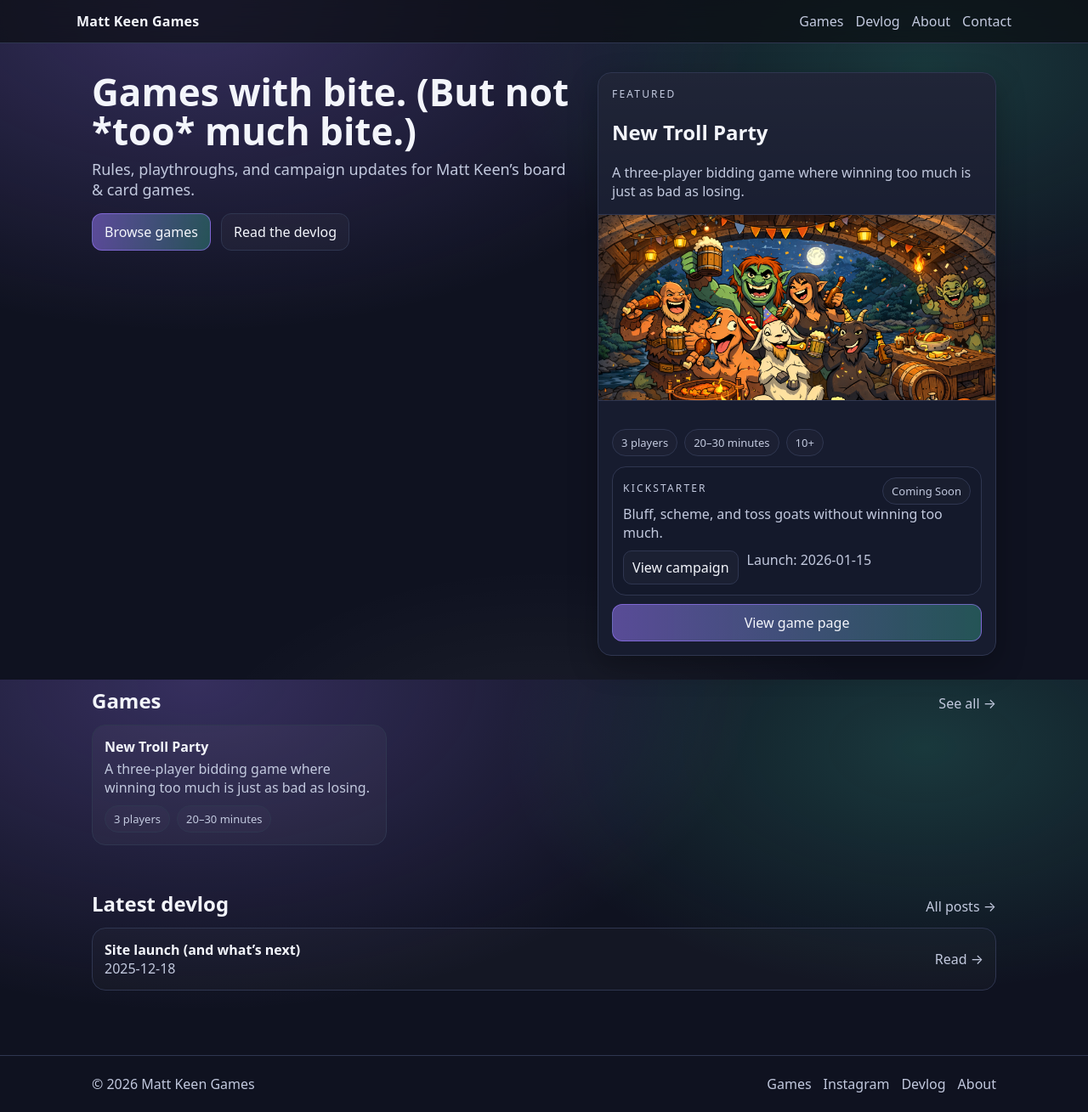
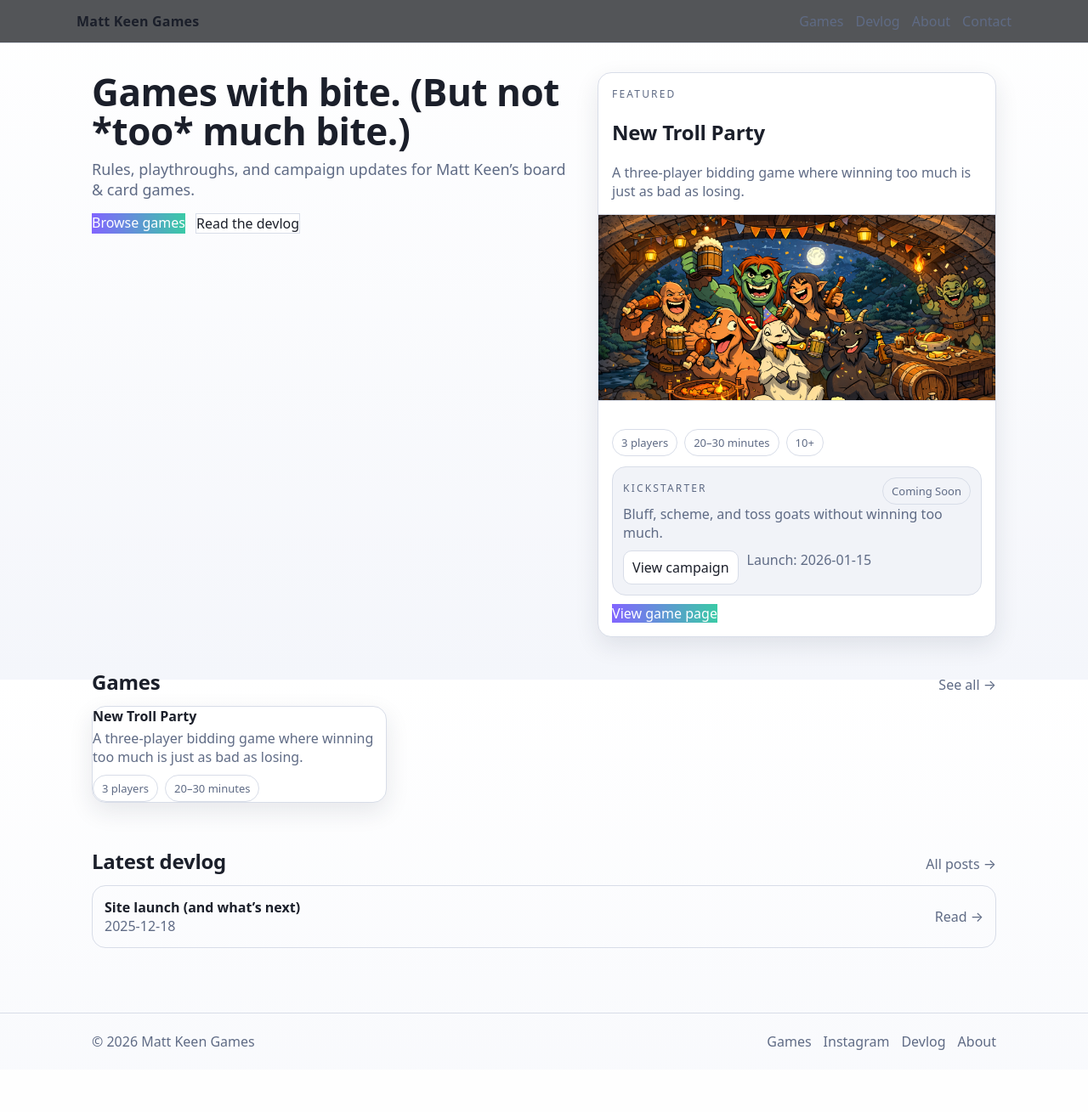
Before and after one commit to mlkeen/mattkeengames, a Flask app: page / in a window 1280 px wide. Shown: the whole page at 85% size. After the commit the page ends 1236 px from the top, so only its background shows below. Run offline with Flask 3, Linux system fonts and the light colour scheme.

Commit message:
Change css to white

```diff
--- a/static/css/site.css
+++ b/static/css/site.css
@@ -1,27 +1,36 @@
 /* Minimal, dependency-free styling. Tweak freely. */
 :root{
-  --bg:#0f1220;        /* slightly lighter than before */
-  --panel:#171c2f;     /* brighter panel */
-  --panel2:#14192b;    /* subtle second panel */
-  --text:#f3f5fb;      /* brighter text */
-  --muted:#c2c9de;     /* brighter muted text */
-  --line:#2f3650;      /* clearer borders */
-  --accent:#9b7bff;    /* brighter purple */
-  --accent2:#49e6be;   /* brighter teal */
-  --shadow: 0 12px 34px rgba(0,0,0,.28);
+  --bg:#f7f8fb;          /* page background */
+  --panel:#ffffff;      /* card background */
+  --panel2:#f1f3f8;     /* subtle alt panel */
+  --text:#1b1f2a;       /* main text */
+  --muted:#5f6b85;      /* secondary text */
+  --line:#d8dde8;       /* borders */
+  --accent:#7b5cff;     /* purple */
+  --accent2:#2fc7a1;    /* teal */
+  --shadow: 0 10px 28px rgba(30,40,60,.10);
 }
+
 
 *{box-sizing:border-box}
 html,body{height:100%}
 body{
   margin:0;
   font-family: ui-sans-serif, system-ui, -apple-system, Segoe UI, Roboto, Arial, "Apple Color Emoji","Segoe UI Emoji";
-  background:
-    radial-gradient(1100px 650px at 18% 0%, rgba(155,123,255,.28), transparent 60%),
-    radial-gradient(900px 520px at 85% 10%, rgba(73,230,190,.18), transparent 55%),
-    radial-gradient(700px 420px at 50% 115%, rgba(255,255,255,.06), transparent 60%),
-    var(--bg);
+  background: linear-gradient(
+    180deg,
+    #ffffff 0%,
+    #f4f6fb 100%
+  );
   color:var(--text);
+}
+
+h1, h2, h3{
+  letter-spacing:-0.01em;
+}
+
+.hero h1{
+  font-weight:800;
 }
 
 
@@ -63,13 +72,16 @@ a:hover{text-decoration:underline}
 .section-head h2{margin:0}
 .muted{color:var(--muted)}
 
-.card{
-  background: linear-gradient(180deg, rgba(255,255,255,.04), transparent 35%), var(--panel);
+
+.card,
+.tile{
+  background: var(--panel);
   border:1px solid var(--line);
   border-radius:16px;
   box-shadow: var(--shadow);
-  overflow:hidden;
 }
+
+
 .card.subtle{background: var(--panel2); box-shadow:none}
 .card-header{padding:16px 16px 0}
 .card-body{padding:16px}
@@ -77,17 +89,21 @@ a:hover{text-decoration:underline}
 .kicker{font-size:12px; letter-spacing:.18em; text-transform:uppercase; color:var(--muted); margin-bottom:6px}
 
 .btn{
-  display:inline-flex; align-items:center; justify-content:center;
-  padding:10px 14px;
-  border-radius:12px;
+  background:#ffffff;
   border:1px solid var(--line);
-  background: rgba(255,255,255,.03);
-  text-decoration:none;
+  color:var(--text);
 }
+
+
 .btn:hover{border-color: rgba(255,255,255,.25); text-decoration:none}
 .btn.primary{
-  background: linear-gradient(90deg, rgba(155,123,255,.50), rgba(73,230,190,.28));
-  border-color: rgba(155,123,255,.60);
+  background: linear-gradient(
+    90deg,
+    rgba(123,92,255,.95),
+    rgba(47,199,161,.95)
+  );
+  border: none;
+  color: #fff;
 }
 .btn.small{padding:8px 10px; border-radius:10px}
 .btn.full{width:100%}
@@ -110,13 +126,6 @@ a:hover{text-decoration:underline}
 }
 @media (max-width: 900px){ .grid{grid-template-columns:1fr} }
 
-.tile{
-  background: rgba(255,255,255,.03);
-  border:1px solid var(--line);
-  border-radius:16px;
-  padding:14px;
-  transition: transform .08s ease, border-color .08s ease;
-}
 .tile:hover{transform: translateY(-2px); border-color: rgba(255,255,255,.25); text-decoration:none}
 .tile-title{font-weight:750; margin-bottom:4px}
 .tile-sub{margin-bottom:10px}
```
